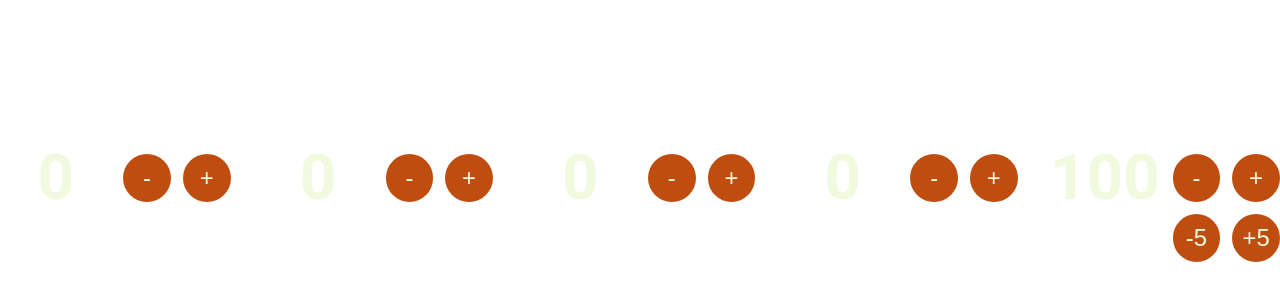
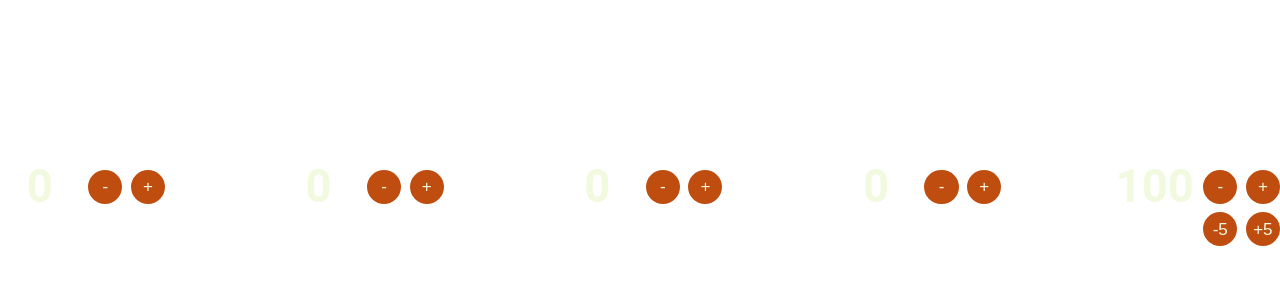
Before and after one commit to meganfitchett-jpg/All-Counters, a plain HTML site: page index.html in a window 1280 px wide. Shown: the part 192-492 px from the top of the page. Drawn offline with Linux system fonts and the light colour scheme.

Commit message:
Update index.html

```diff
--- a/index.html
+++ b/index.html
@@ -6,7 +6,7 @@
     <style>
       :root {
         --c: 29;
-        --g: 4;
+        --g: 20;
         --u: min(calc(100vw / (5 * var(--c) + 4 * var(--g))), 3vh); }
       html, body {
         margin: 0;
```
